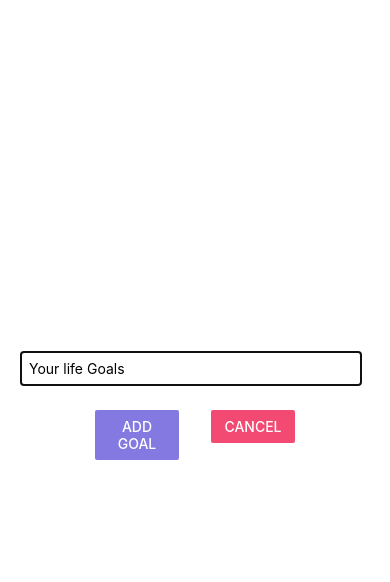
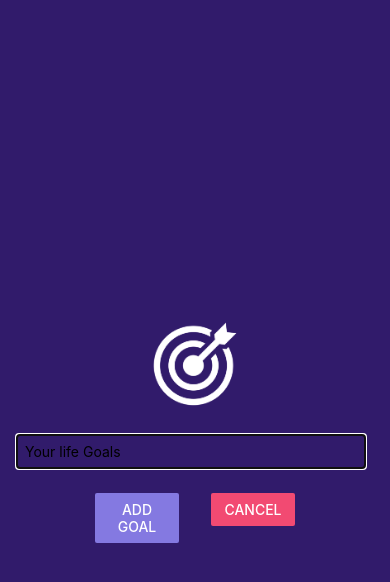
Before and after one commit to jsidd06/Goal-React-native-app, a React Native app: screen / in a window 390 px wide. Both pictures are taken after a click on the button "ADD NEW GOAL". Shown: the top 582 px of the page. Built offline with nearby package versions, Linux system fonts and the light colour scheme.

Commit message:
use and set the color

```diff
--- a/Components/DataInput.js
+++ b/Components/DataInput.js
@@ -1,5 +1,5 @@
 import { useState } from "react";
-import { StyleSheet, TextInput,View,Button,Modal} from "react-native";
+import { StyleSheet, TextInput,View,Button,Modal,Image} from "react-native";
 
 
 function DataItem(props) {
@@ -16,11 +16,13 @@ const [userText, setUserText] = useState("");
   return (
     <Modal animationType="slide" visible={props.showModal}>
       <View style={styles.inputObject}>
+        <Image style={styles.image} source={require('../assets/Images/goal.png')} />
         <TextInput
           style={styles.textInputStyle}
           placeholder="Your life Goals"
           onChangeText={addTextUser}
           value={userText}
+          color="#ffffff"
         />
         <View style={styles.buttonContainer}>
           <View style={styles.button}>
@@ -45,10 +47,13 @@ const styles = StyleSheet.create({
     flex: 1,
     justifyContent: "center",
     alignItems: "center",
-    marginBottom: 24,
-    padding: 24,
-    borderBottomWidth: 1,
-    borderBottomColor: "#cccccc",
+    backgroundColor: "#311b6b",
+    padding: 20,
+  },
+  image : {
+    width: 100,
+    height: 100,
+    margin: 20,
   },
   textInputStyle: {
     borderWidth: 1,
```
Also changed, not shown: assets/Images/goal.png (added).
